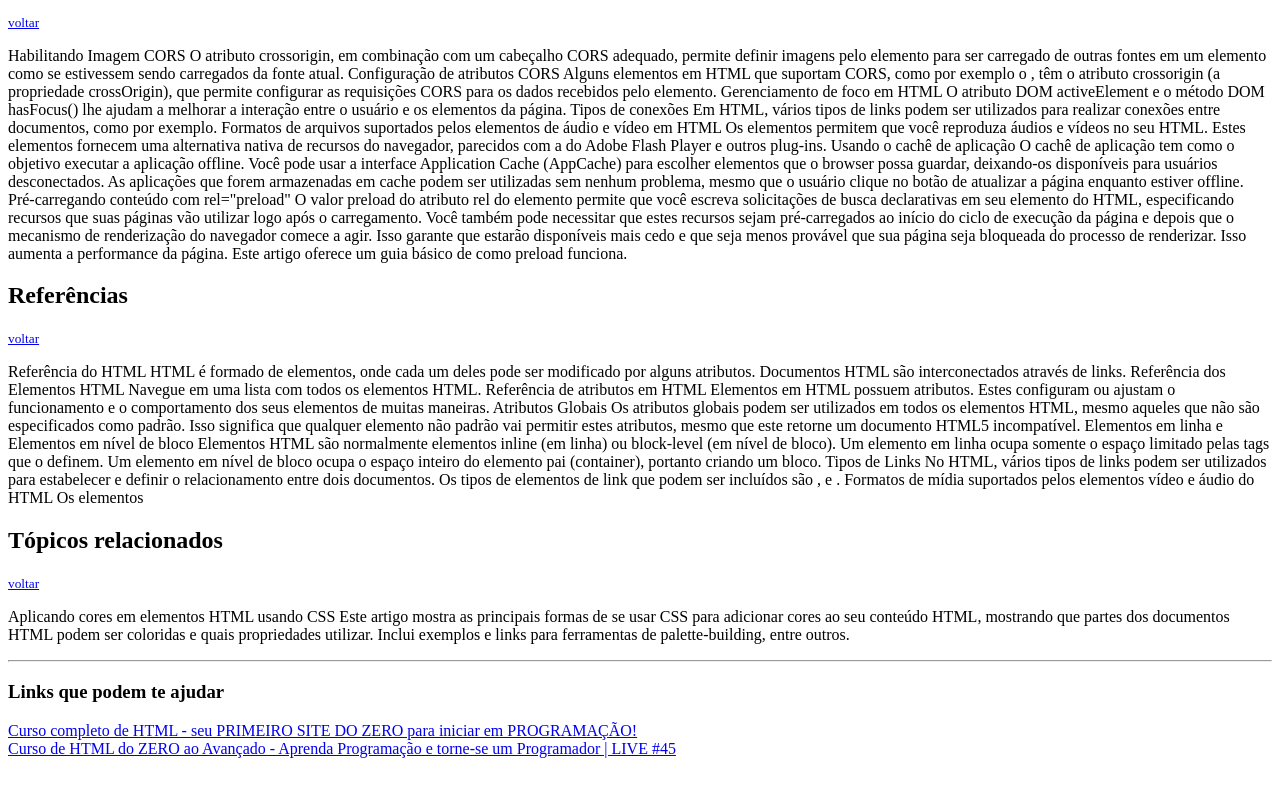
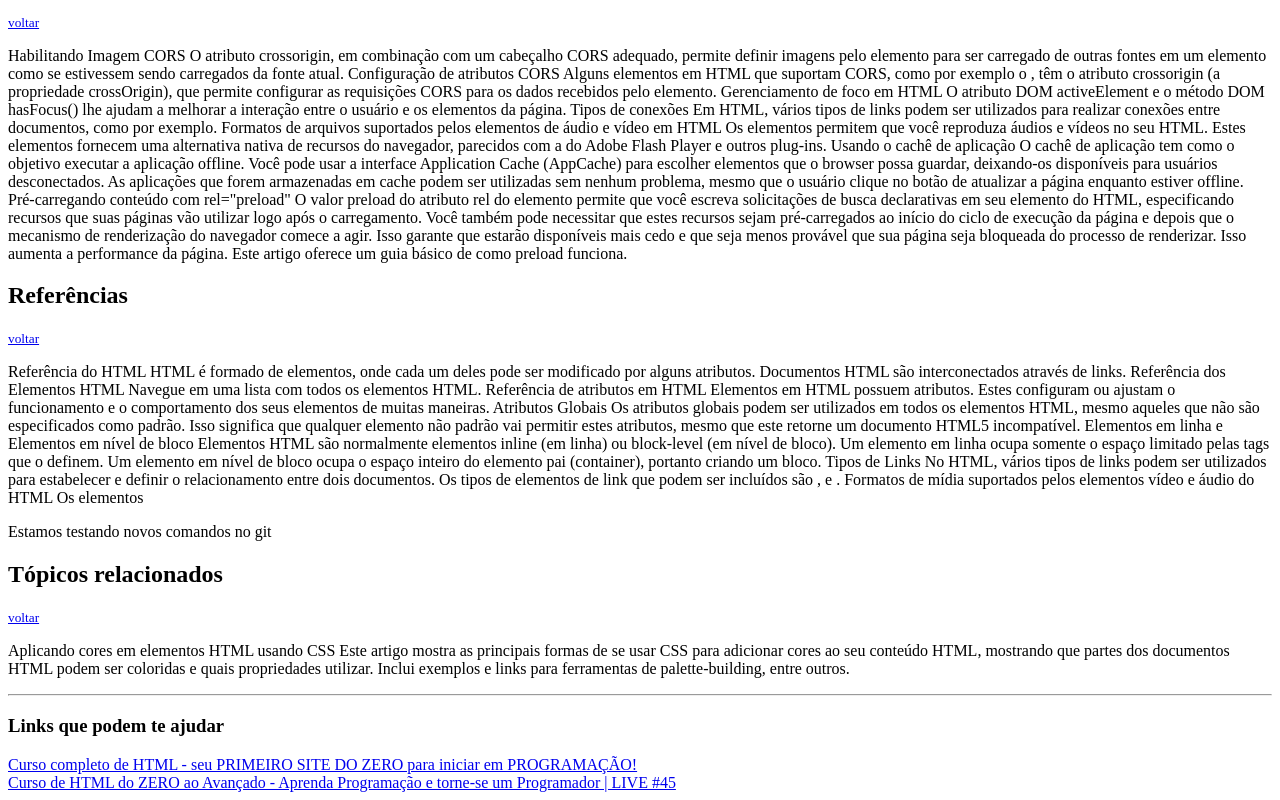
Before and after one commit to WelberthM/HTMLPrimeiro, a plain HTML site: page index.html in a window 1280 px wide. Shown: the part 483-1283 px from the top of the page. Before the commit the page ends 1249 px from the top, so only its background shows below. Drawn offline with Linux system fonts and the light colour scheme.

Commit message:
feat: Apenas adicionado uma tag <P> na linha 81

```diff
--- a/index.html
+++ b/index.html
@@ -78,6 +78,8 @@
     Os Modos Quirks e o Modo Padrão
     Informações sobre a história dos Modos Quirks e o Modo padrão.</p>
 
+    <p>Estamos testando novos comandos no git</p>
+
 <h2 id="tr">Tópicos relacionados</h2>
 <small><a href="#inicio">voltar</a></small>
 <p>Aplicando cores em elementos HTML usando CSS
```
